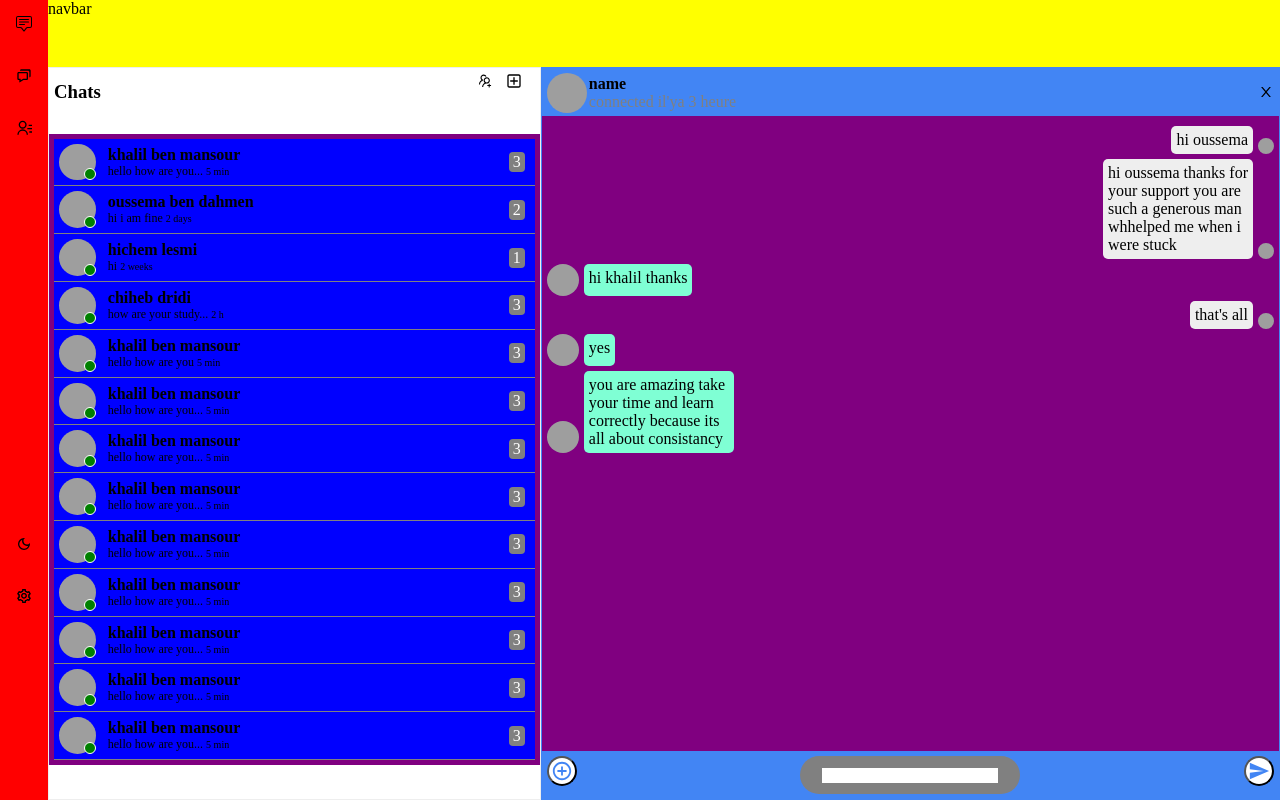
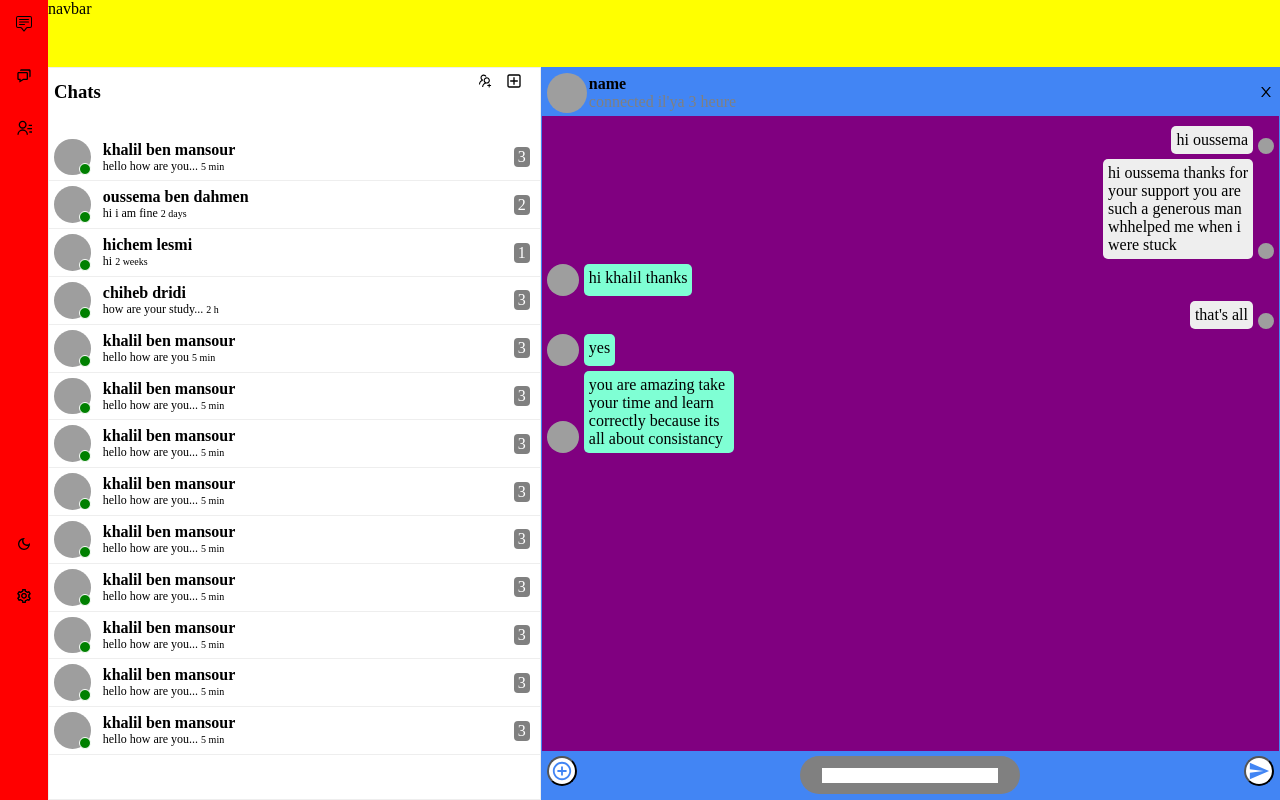
Before and after one commit to KhalilBenMansour/chat-app, a React (Create React App) app in the folder client/: page / in a window 1280 px wide. Built offline with nearby package versions, Linux system fonts and the light colour scheme; grey boxes are pictures that could not be loaded.

Commit message:
Update chatlist style

```diff
--- a/client/src/components/chatList/chatList.scss
+++ b/client/src/components/chatList/chatList.scss
@@ -1,18 +1,16 @@
 @use "../../sass/abstracts/mixins" as *;
 .chat-list {
-  background-color: purple;
-  padding: 5px;
+  height: 100%;
   .chat-list-list {
-    background-color: blue;
     list-style: none;
-    margin: 0;
-    padding: 0;
+    height: 100%;
+    overflow-y: scroll;
 
     .chat-list-item {
       display: flex;
       align-items: center;
       padding: 5px;
-      border-bottom: 1px solid gray;
+      border-bottom: 1px solid #eee;
 
       .friend-figure {
         margin: 0;
```
